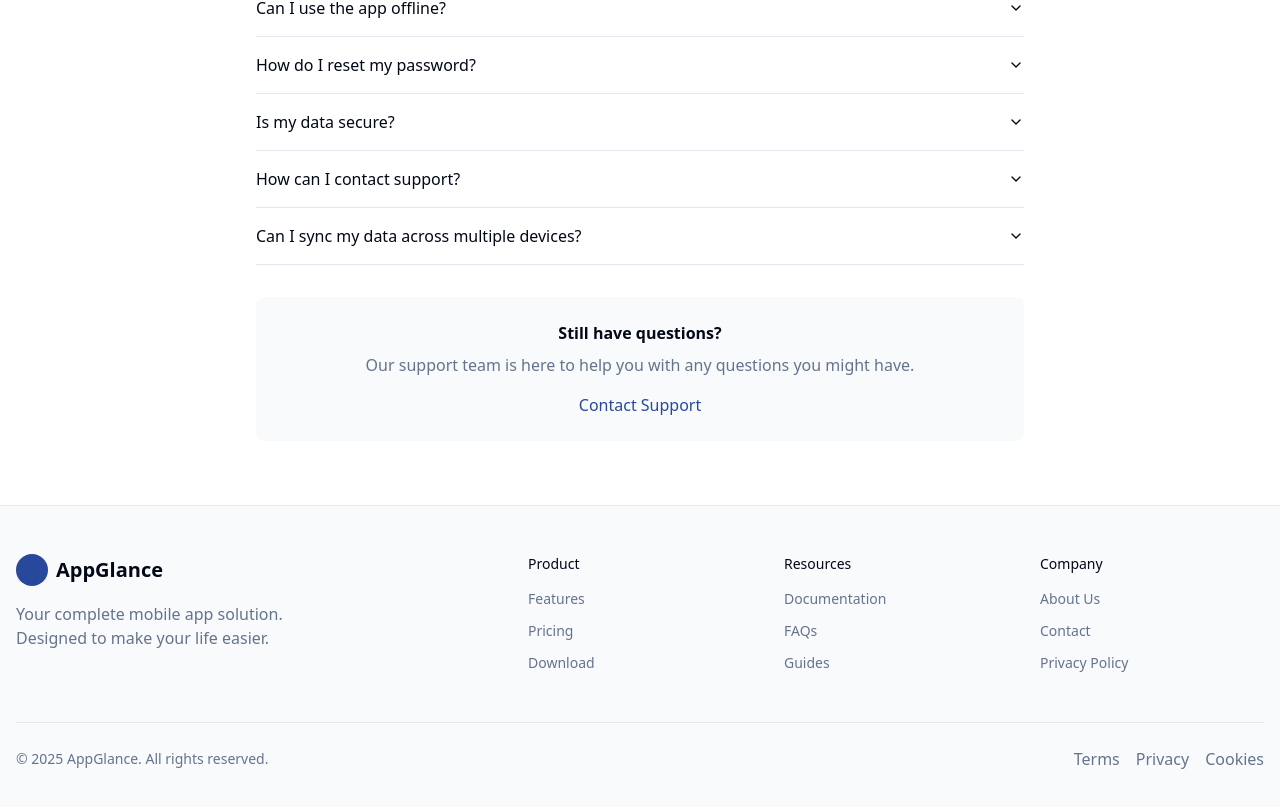
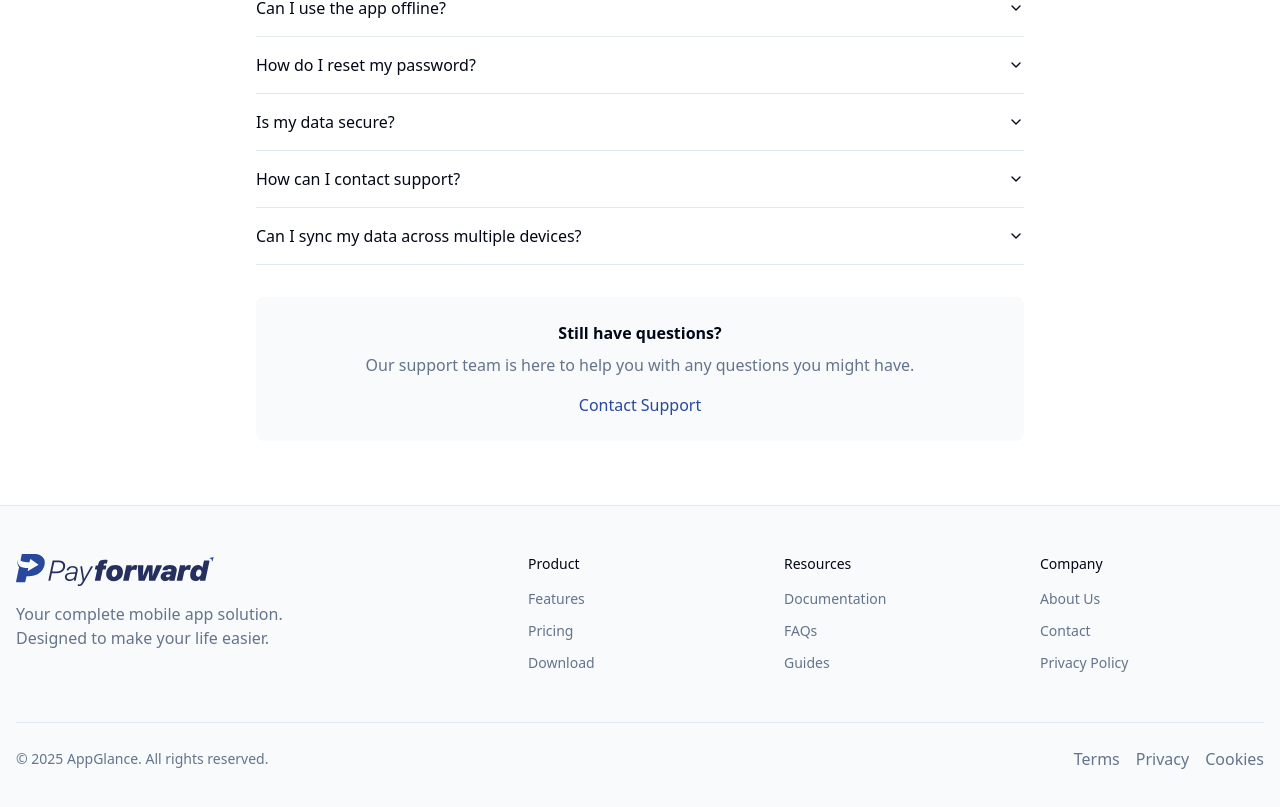
Before and after one commit to samirg1/payforward-web, a React (Vite) app: page /faq in a window 1280 px wide. Shown: the part 419-1226 px from the top of the page. Built offline with nearby package versions, Linux system fonts and the light colour scheme.

Commit message:
Fix: Update sidebar styles
Update the sidebar component to match the new design.

```diff
--- a/src/components/Footer.tsx
+++ b/src/components/Footer.tsx
@@ -1,6 +1,7 @@
 
 import React from "react";
 import { Link } from "react-router-dom";
+import Logo from "@/components/Logo";
 
 const Footer = () => {
   const currentYear = new Date().getFullYear();
@@ -37,9 +38,8 @@ const Footer = () => {
       <div className="container mx-auto px-4 py-12">
         <div className="grid grid-cols-2 md:grid-cols-5 gap-8">
           <div className="col-span-2">
-            <Link to="/" className="flex items-center space-x-2 mb-4">
-              <div className="w-8 h-8 rounded-full bg-primary"></div>
-              <span className="font-bold text-xl">AppGlance</span>
+            <Link to="/" className="flex items-center mb-4">
+              <Logo className="h-8" />
             </Link>
             <p className="text-muted-foreground mb-4 max-w-xs">
               Your complete mobile app solution. Designed to make your life easier.
--- /dev/null
+++ b/src/components/Logo.tsx
@@ -0,0 +1,28 @@
+
+import React from "react";
+
+const Logo: React.FC<{ className?: string }> = ({ className = "" }) => {
+  return (
+    <svg
+      id="a"
+      xmlns="http://www.w3.org/2000/svg"
+      viewBox="0 0 545.51 88.37"
+      className={className}
+    >
+      <path d="M77.8,14.5c-1.91-4.59-5.28-8.15-10.12-10.69-4.84-2.54-10.98-3.81-18.42-3.81H17.19c-.57,0-1.07.41-1.19.97l-3.63,17.21c2.55,1.59,5.29,2.72,8.27,3.46,4.83,1.2,10.31,1.38,16.75.82l1.48-7.08c.16-.75,1.46-1.25,2.19-.84l20.31,14.33c.72.41.68,1.12-.05,1.53l-26.95,16.09c-.93.51-2.05.17-1.9-.58l1.53-7.3c-10.7.12-19.17-1.1-24.09-5.46-3.6-3.19-5.27-8.09-4.56-15.36-.35.18-.62.46-.67.79-1.27,8.24.27,13.68,3.96,17.21L.03,76.56c-.15.72.38,1.38,1.11,1.38h23.42c.57,0,1.07-.41,1.19-.97l3.14-14.85c.12-.56.62-.97,1.19-.97h6.26c7.44,0,14.13-1.3,20.05-3.9,5.93-2.6,10.81-6.19,14.65-10.78,3.84-4.59,6.4-9.9,7.68-15.92l.03-.12c1.27-6.03.96-11.33-.95-15.92Z" fill="#27489d" fillRule="evenodd"/>
+      <path d="M133.71,25.11c-1.38-2.24-3.29-3.98-5.73-5.22-2.43-1.24-5.22-1.86-8.35-1.86h-17.37c-.65,0-1.21.45-1.35,1.09l-11.37,53.27c-.18.86.47,1.66,1.35,1.66h2.62c.65,0,1.21-.45,1.35-1.09l4.04-18.94c.14-.64.7-1.09,1.35-1.09h12.9c4.35,0,8.22-.8,11.63-2.41,3.4-1.6,6.09-3.9,8.06-6.87,1.97-2.98,2.95-6.54,2.95-10.68,0-3-.69-5.62-2.08-7.86ZM128.08,41.43c-1.46,2.2-3.49,3.88-6.1,5.03-2.6,1.15-5.62,1.73-9.07,1.73h-11.07c-.88,0-1.53-.81-1.35-1.66l4.85-22.68c.14-.63.7-1.09,1.35-1.09h11.27c3.83,0,6.84.96,9.03,2.89s3.28,4.52,3.28,7.78-.73,5.8-2.19,8Z" fill="#26305f"/>
+      <path d="M170.53,44.27c0-2.23-.58-4.19-1.73-5.88s-2.76-3.02-4.83-3.96c-2.07-.94-4.5-1.42-7.3-1.42-3.03,0-5.73.52-8.11,1.55-2.38,1.04-4.32,2.47-5.82,4.31-1.13,1.38-1.96,2.93-2.48,4.64-.27.88.41,1.76,1.33,1.76h2.54c.58,0,1.12-.35,1.3-.91.37-1.18.94-2.23,1.7-3.15.96-1.15,2.21-2.05,3.77-2.7s3.35-.97,5.4-.97c2.9,0,5.14.66,6.72,1.98s2.37,3.13,2.37,5.44c0,.39-.02.78-.06,1.18s-.1.82-.17,1.26l-.4,1.85c-.13.61-.65,1.05-1.27,1.08l-11.8.64c-5.23.28-9.3,1.52-12.21,3.71-2.91,2.19-4.37,5.22-4.37,9.1,0,2.12.56,4.01,1.67,5.65s2.63,2.93,4.54,3.86,4.05,1.4,6.41,1.4c1.81,0,3.54-.27,5.18-.8s3.14-1.3,4.5-2.31,2.5-2.17,3.44-3.49h.12l-.92,4.27c-.18.86.47,1.67,1.35,1.67h2.15c.65,0,1.21-.45,1.35-1.09l5.36-25.23c.1-.52.18-1.07.23-1.65s.08-1.18.08-1.81ZM162.41,59.91c-.41,2.02-1.28,3.81-2.6,5.38s-2.91,2.79-4.78,3.67-3.88,1.32-6.06,1.32c-2.59,0-4.69-.64-6.29-1.92s-2.41-2.98-2.41-5.11c0-2.41.98-4.32,2.95-5.73s4.76-2.22,8.39-2.43l10.22-.56c.91-.05,1.62.79,1.42,1.68l-.84,3.7Z" fill="#26305f"/>
+      <path d="M188.07,68.46h-.12l-5.18-33.62c-.1-.67-.68-1.17-1.36-1.17h-2.32c-.85,0-1.5.76-1.36,1.6l6.45,38.86c-.1.18-.26.47-.47.87s-.42.8-.64,1.2-.38.69-.49.87c-1.37,2.61-2.76,4.43-4.15,5.44s-2.83,1.51-4.31,1.51c-.57,0-1.13-.05-1.67-.14s-1.02-.21-1.44-.37l-.54,3.04c-.13.75.36,1.47,1.12,1.6.11.02.22.04.34.05.69.1,1.38.16,2.08.16,1.73,0,3.33-.27,4.78-.82s2.85-1.51,4.21-2.91,2.78-3.38,4.25-5.94l24.56-42.98c.52-.92-.14-2.06-1.19-2.06h-2.52c-.5,0-.96.27-1.2.71l-18.83,34.08Z" fill="#26305f"/>
+      <path d="M243.3,31.88c-.88,0-1.53-.81-1.35-1.67l.3-1.4c.21-.91.69-1.62,1.46-2.14s1.74-.78,2.93-.78,2.15.05,2.8.16,1.16.22,1.55.35l1.85-8.29c.16-.74-.29-1.48-1.03-1.64-.63-.14-1.41-.28-2.33-.44-1.71-.28-3.56-.43-5.55-.43-4.69,0-8.38.85-11.08,2.56-2.7,1.71-4.47,4.48-5.3,8.31l-.9,4.3c-.13.64-.7,1.1-1.35,1.1h-4.06c-.65,0-1.21.45-1.35,1.09l-1.82,8.47c-.18.86.47,1.66,1.35,1.66h3.08c.88,0,1.53.81,1.35,1.66l-5.92,27.61c-.18.86.47,1.66,1.35,1.66h12.6c.65,0,1.21-.45,1.35-1.09l6.14-28.77c.14-.64.7-1.09,1.35-1.09h5.62c.65,0,1.21-.45,1.35-1.09l1.82-8.47c.18-.86-.47-1.66-1.35-1.66h-4.82Z" fill="#26305f"/>
+      <path d="M285.52,32.54c-3.12-1.63-6.74-2.45-10.85-2.45-3.75,0-7.19.63-10.31,1.88-3.12,1.26-5.82,3.02-8.11,5.3-2.29,2.28-4.06,4.98-5.32,8.11-1.26,3.13-1.88,6.56-1.88,10.29s.87,7.25,2.62,10.17c1.75,2.92,4.17,5.2,7.28,6.83,3.11,1.63,6.72,2.45,10.83,2.45,3.75,0,7.19-.63,10.31-1.88s5.82-3.02,8.11-5.3c2.29-2.28,4.06-4.98,5.32-8.11,1.26-3.13,1.88-6.56,1.88-10.29s-.87-7.28-2.6-10.19c-1.73-2.91-4.16-5.18-7.28-6.81ZM278.45,56.73c-.82,2.04-1.92,3.66-3.3,4.85s-2.94,1.79-4.68,1.79-3.14-.74-4.21-2.21c-1.07-1.48-1.61-3.4-1.61-5.79,0-2.59.4-4.9,1.2-6.93.8-2.03,1.9-3.64,3.3-4.81s2.98-1.77,4.74-1.77,3.16.73,4.21,2.19,1.57,3.4,1.57,5.8c0,2.54-.41,4.83-1.22,6.87Z" fill="#26305f"/>
+      <path d="M329.32,30.56c-2.3,0-4.36.64-6.17,1.92s-3.21,2.92-4.19,4.91h-.31l.91-4.57c.17-.85-.48-1.65-1.35-1.65h-12.24c-.65,0-1.21.45-1.35,1.09l-8.61,40.11c-.18.86.47,1.66,1.35,1.66h12.6c.65,0,1.21-.45,1.34-1.09l4.5-20.81c.44-1.97,1.13-3.6,2.06-4.89s2.08-2.26,3.44-2.89,2.88-.95,4.56-.95c1.29,0,2.45.15,3.46.45.51.15,1.01.32,1.51.51.79.3,1.66-.16,1.84-.98l2.31-10.55c.15-.69-.25-1.39-.92-1.61-.49-.16-.99-.29-1.5-.39-.93-.18-2.01-.27-3.22-.27Z" fill="#26305f"/>
+      <path d="M388.82,31.18c-.58,0-1.09.36-1.29.9l-10.31,28.1h-.31l.44-27.6c.01-.77-.61-1.4-1.38-1.4h-12.66c-.56,0-1.07.34-1.28.86l-11.38,28.14h-.31l1.55-27.55c.04-.79-.58-1.45-1.37-1.45h-12.57c-.78,0-1.41.65-1.37,1.43l1.6,40.11c.03.74.64,1.32,1.37,1.32h14.77c.55,0,1.05-.33,1.27-.84l11.26-26.84h.31l.11,26.31c0,.76.62,1.37,1.38,1.37h14.6c.54,0,1.03-.31,1.25-.8l18.46-40.11c.42-.91-.25-1.95-1.25-1.95h-12.89Z" fill="#26305f"/>
+      <path d="M443.97,44.99c.06-.66.1-1.26.1-1.81,0-2.61-.8-4.9-2.41-6.85s-3.84-3.48-6.7-4.58c-2.86-1.1-6.19-1.65-10-1.65s-6.93.58-9.84,1.75-5.31,2.82-7.2,4.97c-1.5,1.71-2.59,3.69-3.26,5.95-.26.88.4,1.78,1.33,1.78h11.22c.5,0,.96-.27,1.2-.71s.53-.83.9-1.17c.54-.5,1.2-.89,1.98-1.15s1.64-.39,2.6-.39c1.55,0,2.81.3,3.77.91.96.61,1.44,1.4,1.44,2.39,0,.13-.01.28-.04.45l-.12.76-.29,1.41c-.13.63-.68,1.09-1.32,1.1l-8.26.17c-6.08.13-10.88,1.51-14.4,4.13s-5.28,6.17-5.28,10.62c0,2.23.54,4.21,1.63,5.96,1.09,1.75,2.58,3.13,4.46,4.13s4.01,1.51,6.37,1.51c1.81,0,3.48-.24,5.01-.72s2.88-1.15,4.06-2,2.12-1.84,2.81-2.95h.31l-.73,3.38c-.18.86.47,1.67,1.35,1.67h12.13c.65,0,1.21-.45,1.35-1.09l5.59-26.32c.1-.44.19-.99.25-1.65ZM426.05,59.18c-.21.96-.65,1.82-1.34,2.6s-1.52,1.38-2.5,1.82-2.04.66-3.18.66c-1.42,0-2.59-.32-3.49-.97s-1.36-1.49-1.36-2.52c0-1.22.54-2.21,1.61-2.99s2.48-1.18,4.21-1.2l4.9-.11c.89-.02,1.56.79,1.38,1.66l-.22,1.06Z" fill="#26305f"/>
+      <path d="M480.52,30.83c-.93-.18-2.01-.27-3.22-.27-2.3,0-4.36.64-6.17,1.92s-3.21,2.92-4.19,4.91h-.31l.91-4.57c.17-.85-.48-1.65-1.35-1.65h-12.24c-.65,0-1.21.45-1.35,1.09l-8.61,40.11c-.18.86.47,1.66,1.35,1.66h12.6c.65,0,1.21-.45,1.34-1.09l4.5-20.81c.44-1.97,1.13-3.6,2.06-4.89s2.08-2.26,3.44-2.89,2.88-.95,4.56-.95c1.29,0,2.45.15,3.46.45.51.15,1.01.32,1.51.51.79.3,1.66-.16,1.84-.98l2.31-10.55c.15-.69-.25-1.39-.92-1.61-.49-.16-.99-.29-1.5-.39Z" fill="#26305f"/>
+      <path d="M520.26,18.02c-.65,0-1.21.45-1.35,1.09l-4.04,18.95h-.31c-.47-1.58-1.26-2.92-2.37-4.04-1.11-1.11-2.49-1.97-4.13-2.56s-3.5-.89-5.57-.89c-3.08,0-5.92.69-8.52,2.08-2.6,1.38-4.87,3.33-6.79,5.84-1.93,2.51-3.43,5.46-4.5,8.85-1.07,3.39-1.61,7.08-1.61,11.07,0,3.34.58,6.23,1.73,8.66,1.15,2.43,2.8,4.31,4.93,5.63,2.14,1.32,4.67,1.98,7.59,1.98s5.44-.55,7.63-1.65,4.07-2.76,5.65-4.99h.31l-.93,4.36c-.18.86.47,1.66,1.35,1.66h12.17c.65,0,1.21-.45,1.35-1.09l11.37-53.27c.18-.86-.47-1.66-1.35-1.66h-12.6ZM511.42,54.83c-.49,1.58-1.16,2.98-2.02,4.21s-1.83,2.19-2.93,2.89-2.27,1.05-3.51,1.05c-1.79,0-3.23-.67-4.33-2s-1.65-3.07-1.65-5.22c0-1.84.24-3.55.72-5.13s1.14-2.97,1.98-4.17,1.82-2.14,2.95-2.81,2.32-1.01,3.59-1.01c1.79,0,3.22.66,4.31,1.98s1.63,3.05,1.63,5.2c0,1.76-.25,3.43-.74,5.01Z" fill="#26305f"/>
+      <path d="M539.62,14.11l-6.22-2.07c-.31-.1-.3-.55.02-.63l11.67-2.97c.24-.06.46.16.4.4l-2.97,11.67c-.08.32-.53.34-.63.02l-2.07-6.22c-.03-.1-.11-.18-.21-.21Z" fill="#27489d" fillRule="evenodd"/>
+    </svg>
+  );
+};
+
+export default Logo;
--- a/src/components/MainNav.tsx
+++ b/src/components/MainNav.tsx
@@ -3,6 +3,7 @@ import React, { useState } from "react";
 import { Link } from "react-router-dom";
 import { Menu, X } from "lucide-react";
 import { Button } from "@/components/ui/button";
+import Logo from "@/components/Logo";
 
 const MainNav = () => {
   const [isOpen, setIsOpen] = useState(false);
@@ -19,8 +20,7 @@ const MainNav = () => {
     <header className="fixed w-full bg-background/80 backdrop-blur-sm z-50 border-b">
       <div className="container mx-auto px-4 flex items-center justify-between h-16">
         <Link to="/" className="flex items-center space-x-2">
-          <div className="w-8 h-8 rounded-full bg-primary"></div>
-          <span className="font-bold text-xl">AppGlance</span>
+          <Logo className="h-8" />
         </Link>
 
         {/* Desktop Navigation */}
```
